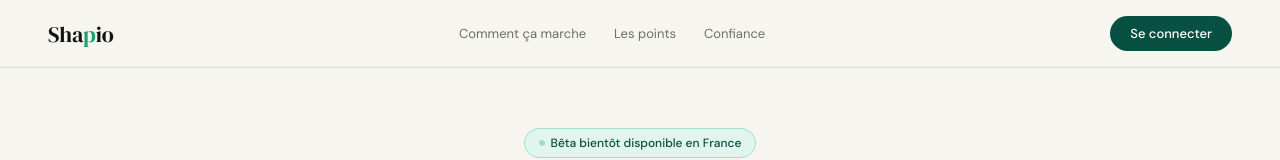
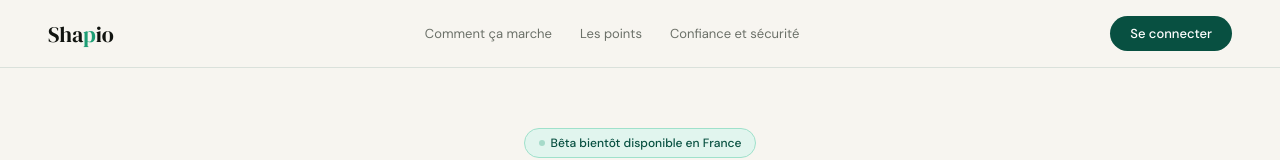
Before and after one commit to Shapio/Shapio, a plain HTML site: page index.htm in a window 1280 px wide. Shown: the top 160 px of the page. Drawn offline with Linux system fonts and the light colour scheme.

Commit message:
Update navigation link text for trust section

```diff
--- a/index.htm
+++ b/index.htm
@@ -2790,7 +2790,7 @@
       <div class="nav-links">
         <a onclick="document.getElementById('section-how').scrollIntoView({behavior:'smooth'})">Comment ça marche</a>
         <a onclick="document.getElementById('section-pts').scrollIntoView({behavior:'smooth'})">Les points</a>
-        <a onclick="document.getElementById('section-trust').scrollIntoView({behavior:'smooth'})">Confiance</a>
+        <a onclick="document.getElementById('section-trust').scrollIntoView({behavior:'smooth'})">Confiance et sécurité</a>
       </div>
       <button class="nav-cta" onclick="go('p-connexion')">Se connecter</button>
     </nav>
```
